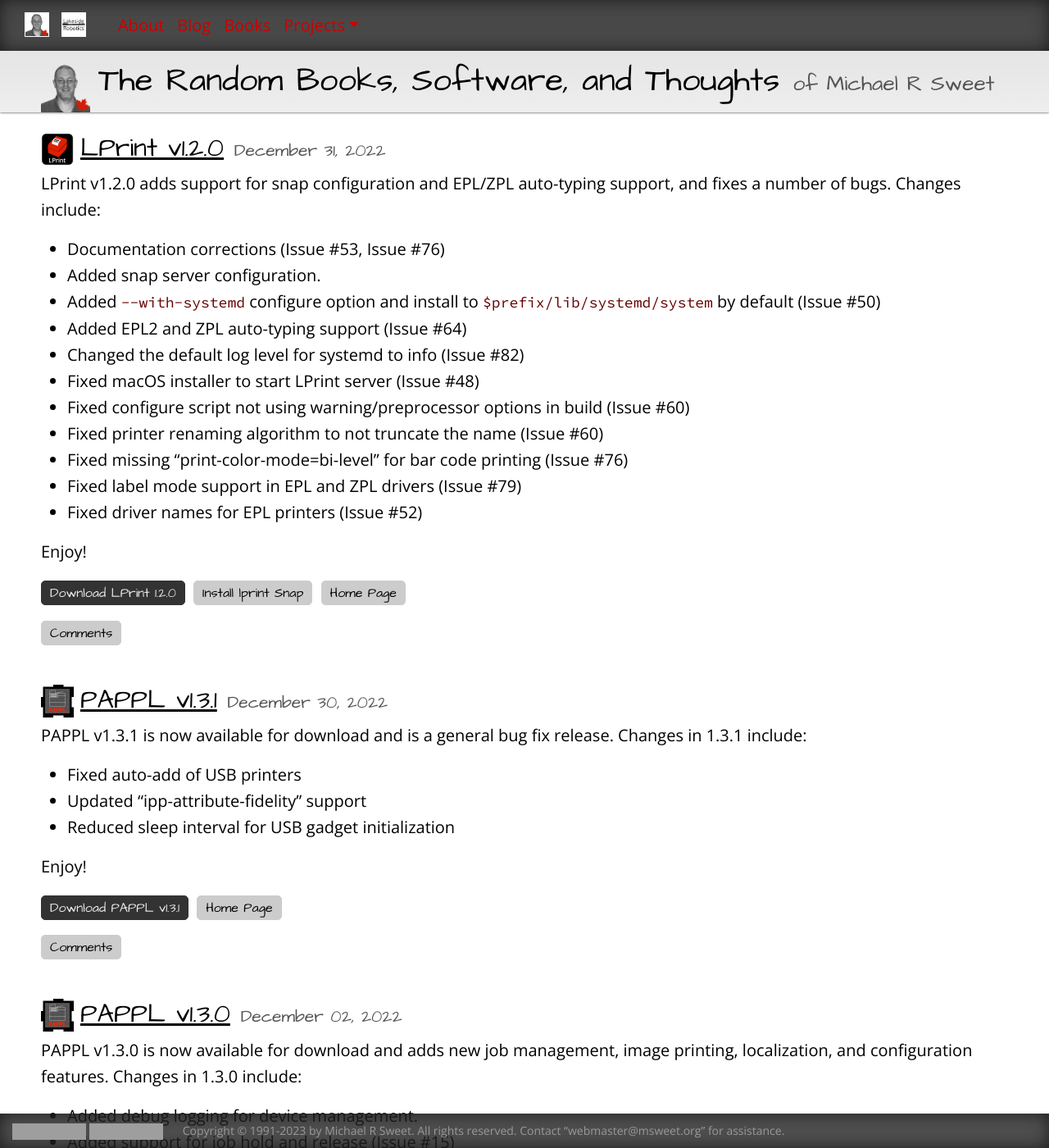
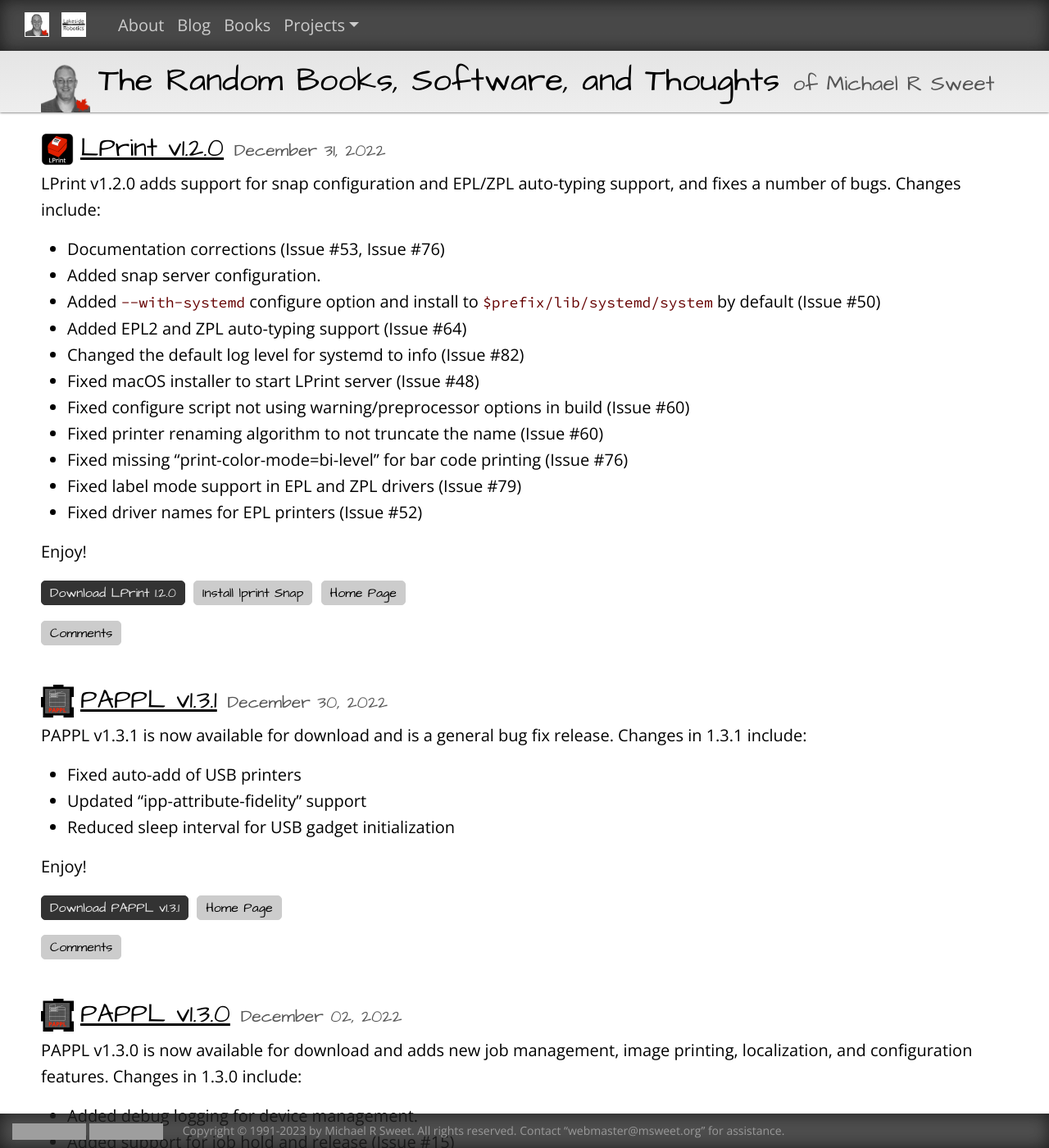
Before and after one commit to michaelrsweet/michaelrsweet.github.com, a Jekyll site: the page built from index.html, in a window 1280 px wide and 1400 px high. Shown: the whole window at 82% size. Built offline with Jekyll 4.4.1, drawn with Linux system fonts in a browser that asks for light colours; grey boxes are pictures that could not be loaded.

Commit message:
Drop red in the navbar...

```diff
--- a/css/michaelrsweet.css
+++ b/css/michaelrsweet.css
@@ -169,11 +169,18 @@
 .navbar.navbar-dark .navbar-nav .nav-item a.nav-link {
   text-decoration: none;
 }
+a.nav-link, a.dropdown-item {
+  color: #cccccc;
+}
+a.nav-link:hover {
+  color: white;
+}
 a.dropdown-item:link, a.dropdown-item:visited {
   text-decoration: none;
 }
 a.dropdown-item:hover {
   background: rgba(238,238,238,0.95);
+  color: black;
   text-decoration: none;
 }
 
```
